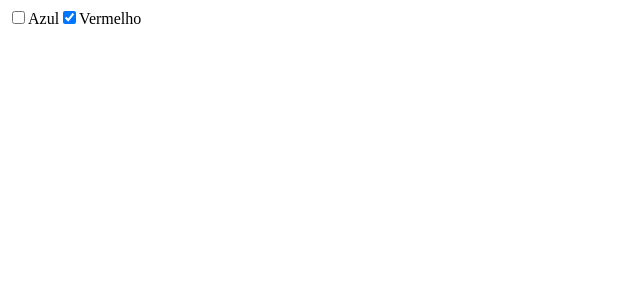
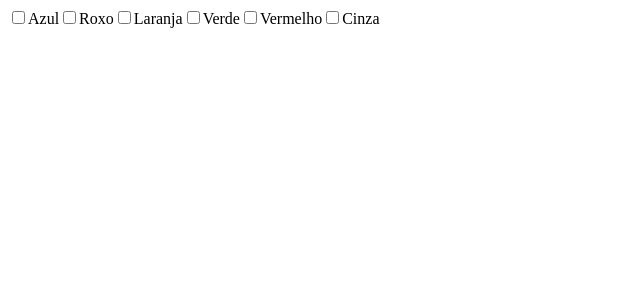
Before and after one commit to evairb/examples_react, a React (Vite) app: page / in a window 1280 px wide. Shown: the top 300 px of the page, without its empty margins (0-640 px from the left). Built offline with nearby package versions, Linux system fonts and the light colour scheme.

Commit message:
example checkbox with map

```diff
--- a/src/App.jsx
+++ b/src/App.jsx
@@ -1,7 +1,8 @@
 import React from 'react';
 
+const coresArray = ['azul', 'roxo', 'laranja', 'verde', 'vermelho', 'cinza'];
 const App = () => {
-  const [cores, setCores] = React.useState(['vermelho']);
+  const [cores, setCores] = React.useState([]);
 
   function handleChange({ target }) {
     if (target.checked) {
@@ -15,24 +16,17 @@
 
   return (
     <form>
-      <label>
-        <input
-          type='checkbox'
-          checked={cores.includes('azul')}
-          value='azul'
-          onChange={handleChange}
-        />
-        Azul
-      </label>
-      <label>
-        <input
-          type='checkbox'
-          value='vermelho'
-          checked={cores.includes('vermelho')}
-          onChange={handleChange}
-        />
-        Vermelho
-      </label>
+      {coresArray.map(cor => (
+        <label key={cor} style={{ textTransform: 'capitalize' }}>
+          <input
+            type='checkbox'
+            value={cor}
+            checked={cores.includes(cor)}
+            onChange={handleChange}
+          />
+          {cor}
+        </label>
+      ))}
     </form>
   );
 };
```
